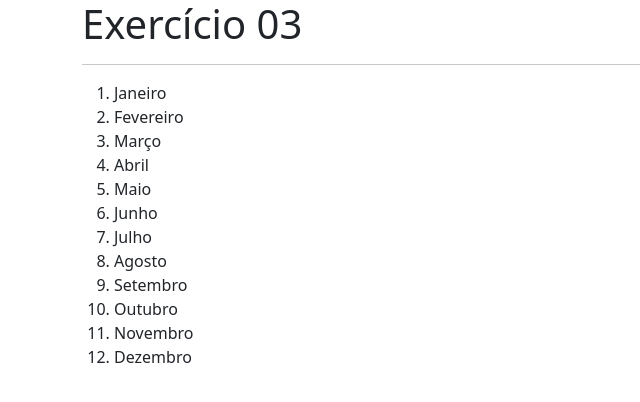
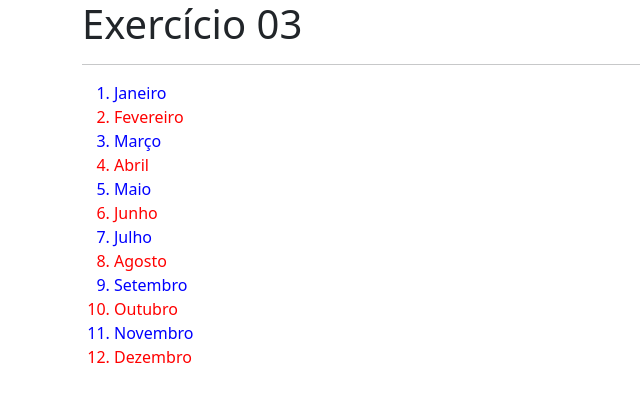
Before and after one commit to tiagoprogweb2024t1/aulas-php, a PHP site: page /exercicio03.php in a window 1280 px wide. Shown: the top 402 px of the page, without its empty margins (0-640 px from the left). Run offline with PHP 8.4, Linux system fonts and the light colour scheme.

Commit message:
Desafio (apenas com CSS nth-child)

```diff
--- a/exercicio03.php
+++ b/exercicio03.php
@@ -1,10 +1,22 @@
 <!DOCTYPE html>
 <html lang="pt-br">
 <head>
-    <meta charset="UTF-8">
-    <meta name="viewport" content="width=device-width, initial-scale=1.0">
-    <title>Exercício 03</title>
-    <link href="https://cdn.jsdelivr.net/npm/bootstrap@5.3.3/dist/css/bootstrap.min.css" rel="stylesheet">
+<meta charset="UTF-8">
+<meta name="viewport" content="width=device-width, initial-scale=1.0">
+<title>Exercício 03</title>
+<link href="https://cdn.jsdelivr.net/npm/bootstrap@5.3.3/dist/css/bootstrap.min.css" rel="stylesheet">
+
+<style>
+li:nth-child(even) { /* pares */
+    color: red;
+}
+
+li:nth-child(odd){  /* ímpares */
+    color: blue;
+}
+
+</style>
+
 </head>
 <body>
 <div class="container">
```
